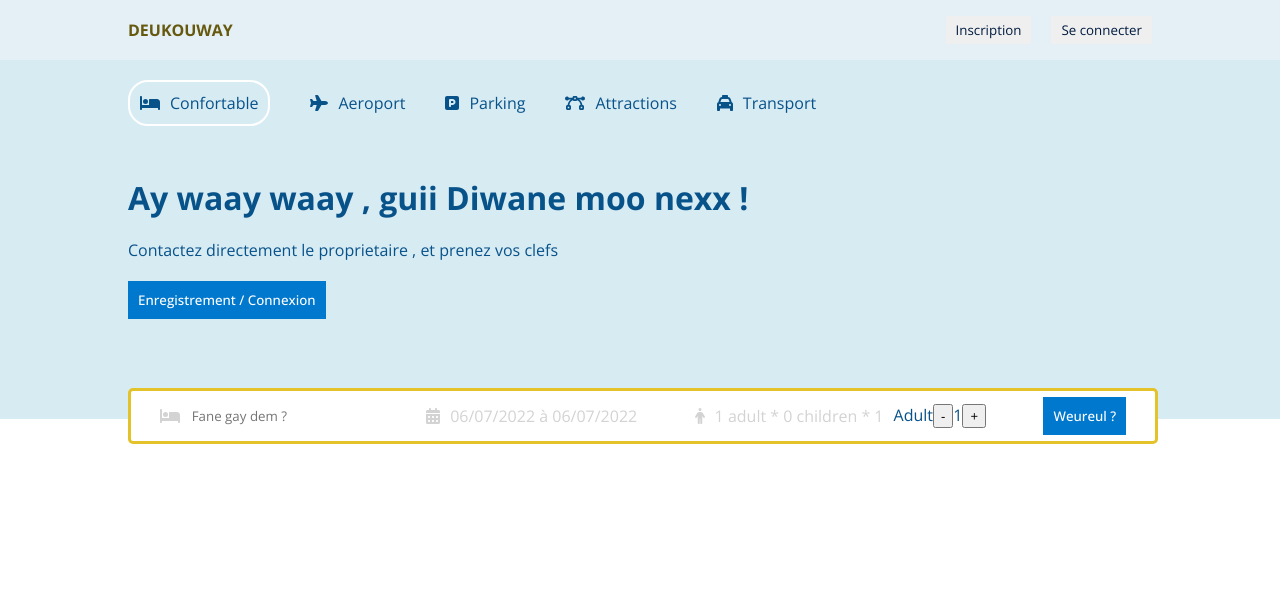
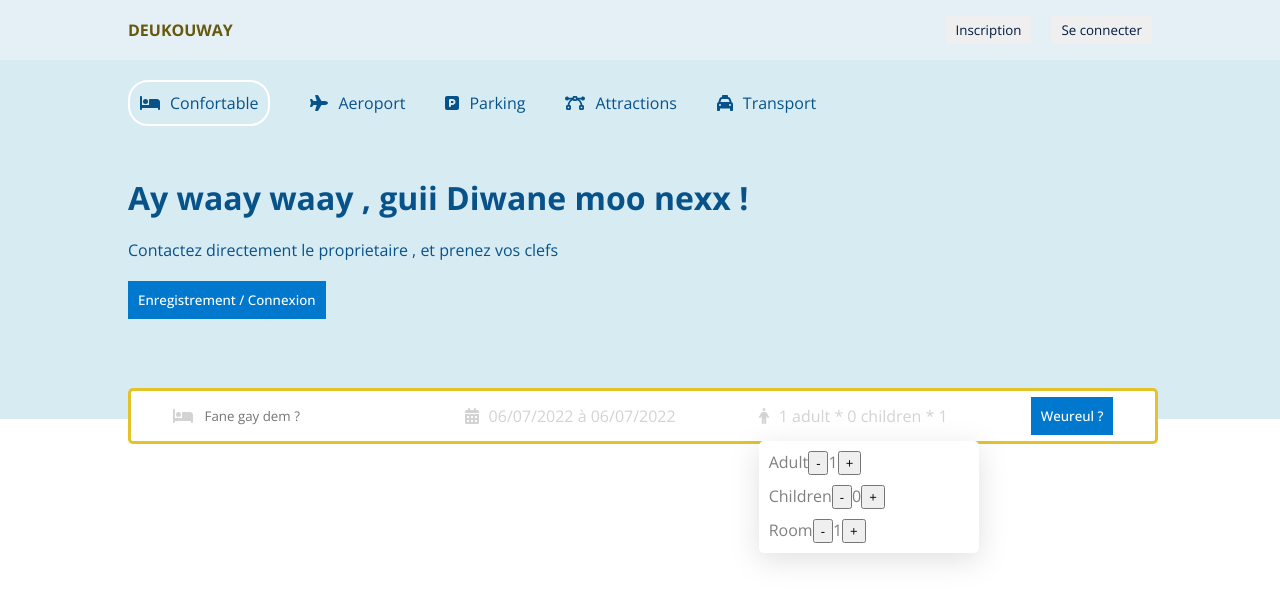
Before and after one commit to badouine/DEUKOUWAY_frontEnd, a React (Create React App) app: page / in a window 1280 px wide. Shown: the top 602 px of the page. Built offline with nearby package versions, Linux system fonts and the light colour scheme.

Commit message:
box shadow

```diff
--- a/src/components/header/Header.jsx
+++ b/src/components/header/Header.jsx
@@ -97,6 +97,18 @@ const Header = () => {
                 <span className="optionCounterNumber">1</span>
                 <button className="optionCounterButton">+</button>
               </div>
+              <div className="optionItem">
+                <span className="optionText">Children</span>
+                <button className="optionCounterButton">-</button>
+                <span className="optionCounterNumber">0</span>
+                <button className="optionCounterButton">+</button>
+              </div>
+              <div className="optionItem">
+                <span className="optionText">Room</span>
+                <button className="optionCounterButton">-</button>
+                <span className="optionCounterNumber">1</span>
+                <button className="optionCounterButton">+</button>
+              </div>
             </div>
           </div>
           <div className="headerSearchItem">
--- a/src/components/header/header.css
+++ b/src/components/header/header.css
@@ -78,3 +78,16 @@
     position: absolute;
     top: 50px;
 }
+.options{
+    position: absolute;
+    top: 50px;
+    background-color: #fff;
+    color: gray;
+    border-radius: 5px;
+    box-shadow: #64646f33 0px 7px 29px 0px;
+}
+.optionItem{
+    width: 200px;
+    display: flex;
+    margin: 10px;
+}
```
